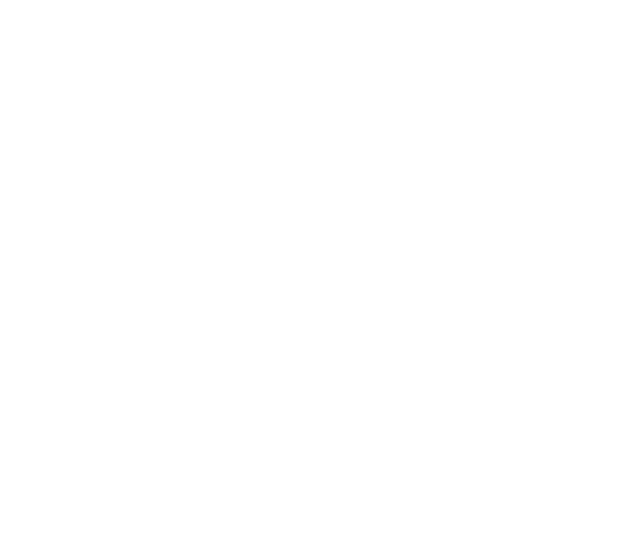
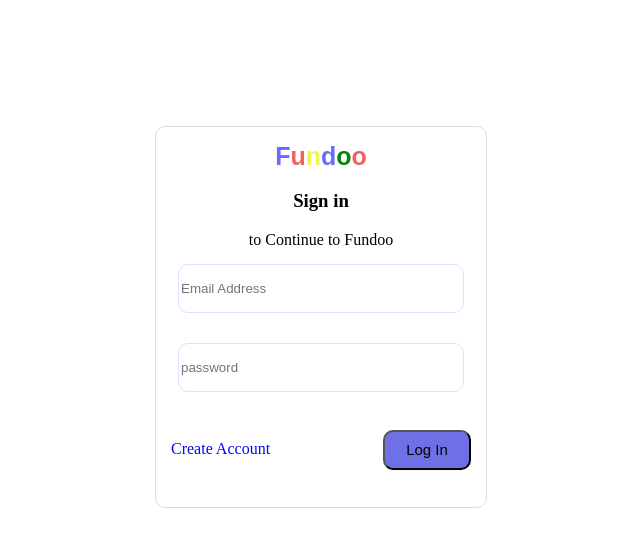
Before and after one commit to akshayssalunkhe/Fundoo_App_Vue, a Vue app: page /#/ in a window 1280 px wide. Shown: the top 546 px of the page, without its empty margins (319-959 px from the left). Built offline with nearby package versions, Linux system fonts and the light colour scheme.

Commit message:
[Akshay]:Refactore:Code To Add Proper Routing

```diff
--- a/package.json
+++ b/package.json
@@ -8,8 +8,10 @@
     "lint": "vue-cli-service lint"
   },
   "dependencies": {
+    "axios": "^0.20.0",
     "core-js": "^3.6.5",
     "vue": "^2.6.11",
+    "vue-axios": "^2.1.5",
     "vue-material": "^1.0.0-beta-15",
     "vue-router": "^3.4.3"
   },
--- a/src/components/LoginPage.vue
+++ b/src/components/LoginPage.vue
@@ -20,25 +20,48 @@
         </div>
 
         <div class="email">
-            <input class="emailinput" placeholder="Email Address" type="email">
+            <input class="emailinput" v-model="email" placeholder="Email Address" type="email" required >
         </div>
 
         <div class="password">
-            <input class="passwordinput" placeholder="password" type="password">
+            <input class="passwordinput" v-model="password" placeholder="password" type="password">
         </div>
 
         <div class="loginbtn">
-            <button type="submit">Log In</button>
+            <div class="createacc">Create Account</div>
+            <md-button class="md-raised md-primary" type="submit" @click="login">Log In</md-button>
+
         </div>
-        <div class="forgetpass">Forget Password?</div>
-        <div class="createacc">Create Account</div>
     </div>
  </div>
 </template>
 
 <script>
+import service from '../services/fundooservice'
 export default {
     name: "LoginPage",
+
+    data() {
+    return {
+      email: "",
+      password: "",
+     };
+  },
+  methods: {
+    login: function () {
+        const loginData = {
+         cartID: "",
+         email: this.email,
+         password: this.password,
+         result: "",
+       };
+
+     service.getLogin(loginData).then((response) => {
+         this.result = response.data;
+         console.log(this.result.email);
+       })
+     },
+  },
 }
 </script>
 
@@ -68,11 +91,9 @@ export default {
   font-family: fantasy;
   font-weight: bold;
   color: #d10303;
-  /* margin:5%; */
 }
 
 .emailinput,.passwordinput {
-  /* font-size: 28px; */
   width: 280px;
   height: 45px;
   border: solid 1px  #e7dcfe;
@@ -117,12 +138,13 @@ export default {
     background-color: #7070e6;
 }
 
-.createacc,.forgetpass{
+.createacc{
     color: #0606f8;
     cursor: pointer;
     margin: 5px 0px 0px 0px;
     display: flex;
     flex-direction: row;
     width:100%;
+    padding-top: 5px;
 }
 </style>
--- /dev/null
+++ b/src/router/routes.js
@@ -0,0 +1,20 @@
+import Vue from 'vue'
+import Router from 'vue-router'
+import LoginPage from '../components/LoginPage'
+import TitleBar from '../components/TitleBar'
+
+Vue.use(Router)
+export default new Router({
+    routes: [
+        {
+            path:'/',
+            name:'login',
+            component:LoginPage,
+        },
+        {
+            path:'/TitleBar',
+            name:'TitleBar',
+            component:TitleBar
+        }
+    ]
+})
--- /dev/null
+++ b/src/services/fundooservice.js
@@ -0,0 +1,8 @@
+import httpservice from './htttpservice';
+
+export default {
+    name:'fundooService',
+    getLogin(loginData) {
+        return httpservice.post(loginData)
+    },
+}
--- /dev/null
+++ b/src/services/htttpservice.js
@@ -0,0 +1,12 @@
+import axios from 'axios';
+
+export default {
+
+    post(Data) {
+        return axios({
+            method: 'post',
+            url: `http://fundoonotes.incubation.bridgelabz.com/api/user/login`,
+            data: Data,
+        })
+    },
+}
```
Also changed, not shown: src/main.js (+5 -24 lines), 1 other file (tests, documents, lock files or other folders).
